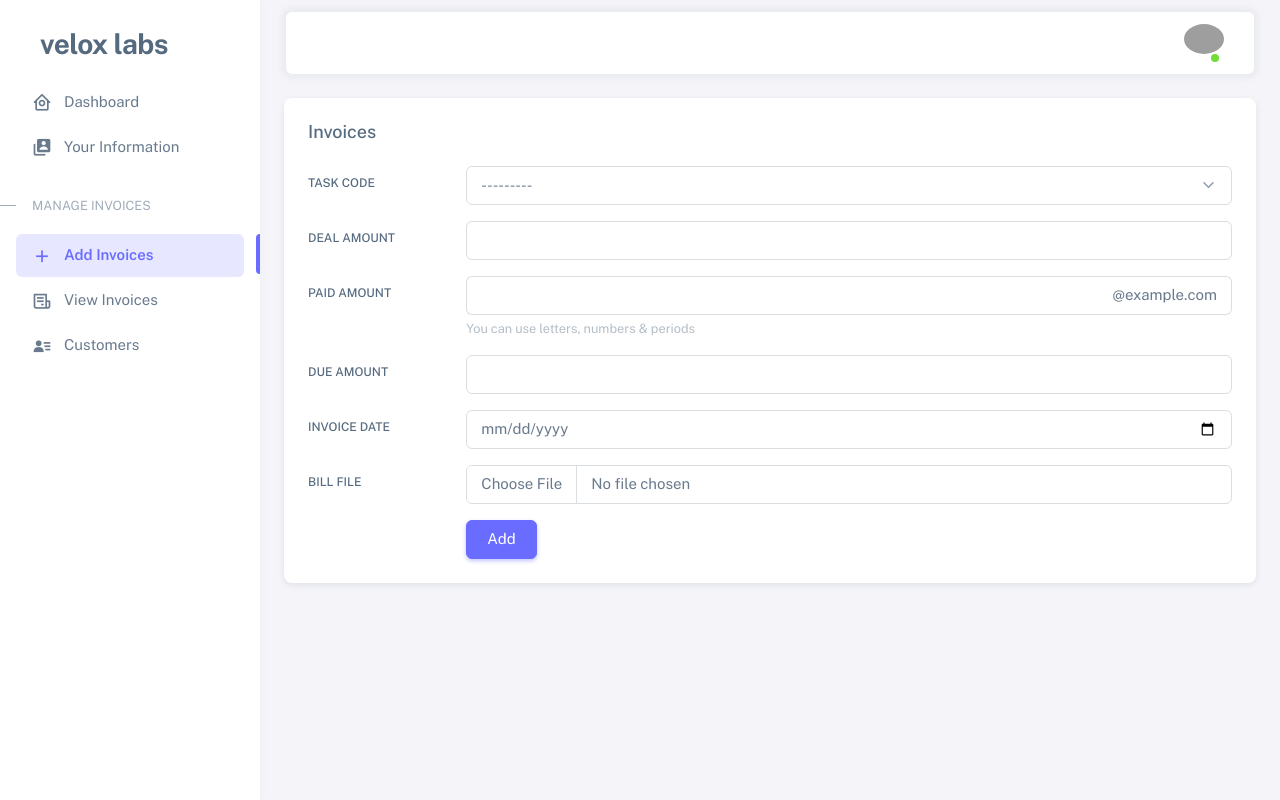
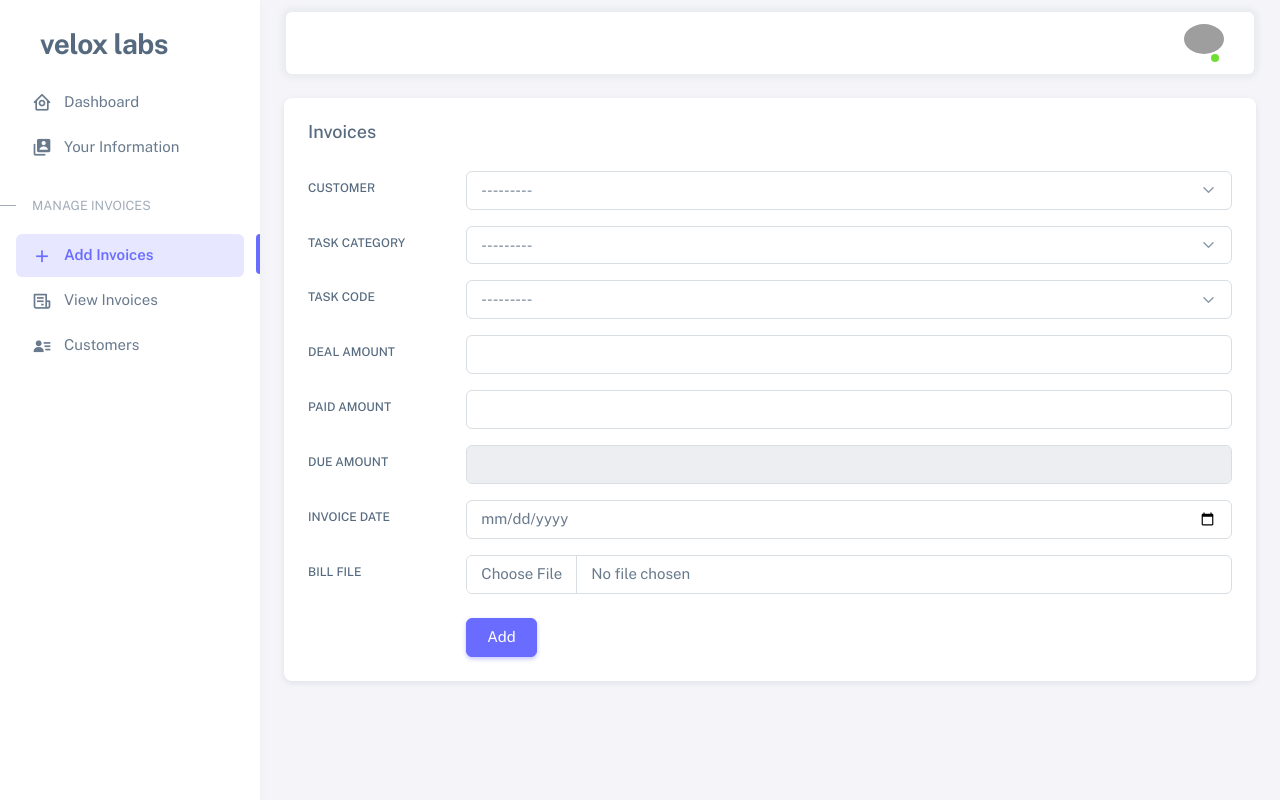
Before and after one commit to Nitin0422/velox_system_sql, a Django app: page /invoice/add in a window 1280 px wide. Run offline with Django 4.2, Linux system fonts and the light colour scheme; a user stored in the database is signed in; tables that the repository leaves empty hold one stand-in row (values such as "Sample post"); some libraries are stand-ins or nearby versions; grey boxes are pictures that could not be loaded.

Commit message:
Added functionality for update and deletion for invoice

```diff
--- a/my_app/templates/temps/invoice_form.html
+++ b/my_app/templates/temps/invoice_form.html
@@ -8,6 +8,67 @@
     <div class="card-body">
       <form method="post" enctype="multipart/form-data">
         {% csrf_token %}
+        <div class="form-text text-danger">{{ form.errors }}</div>
+        {% if is_admin %}
+        <div class= "row mb-3">
+          <label
+            class="col-sm-2 col-form-label"
+            for="{{form.employee.id_for_label}}"
+            >{{form.employee.label}}</label
+          >
+          <div class="col-sm-10">
+            {{form.employee}}
+          </div>
+          {% for error in form.employee.errors %}
+          <div class="d-flex w-50 justify-content-center px-2 text-danger">{{ error }}</div>
+          {% endfor %}
+        </div>
+        {% endif %}
+
+        <div class= "row mb-3" style="display: none;">
+          <label
+            class="col-sm-2 col-form-label"
+            for="{{form.employee.id_for_label}}"
+            >{{form.employee.label}}</label
+          >
+          <div class="col-sm-10">
+            {{form.employee}}
+          </div>
+          {% for error in form.employee.errors %}
+          <div class="d-flex w-50 justify-content-center px-2 text-danger">{{ error }}</div>
+          {% endfor %}
+        </div>
+
+        <div class="row mb-3">
+          <label
+            class="col-sm-2 col-form-label"
+            for="{{form.customer.id_for_label}}"
+            >{{form.customer.label}}</label
+          >
+          <div class="col-sm-10">
+            {{form.customer}}
+            {% for error in form.customer.errors %}
+            <div class="d-flex w-50 justify-content-center px-2 text-danger">{{ error }}</div>
+          {% endfor %}
+          </div>
+
+        </div>
+
+        <div class="row mb-3">
+          <label
+            class="col-sm-2 col-form-label"
+            for="{{form.task_category.id_for_label}}"
+            >{{form.task_category.label}}</label
+          >
+          <div class="col-sm-10">
+            {{form.task_category}}
+            {% for error in form.task_category.errors %}
+            <div class="d-flex w-50 justify-content-center px-2 text-danger">{{ error }}</div>
+          {% endfor %}
+          </div>
+
+        </div>
+
         <div class="row mb-3">
           <label
             class="col-sm-2 col-form-label"
@@ -16,11 +77,13 @@
           >
           <div class="col-sm-10">
             {{form.task_code}}
-            <!-- <select class="form-select" id="{{ form.task_code.id_for_label }}" name="{{ form.task_code }}" aria-label="Default select example">
-                {{ form.task_code }}
-            </select> -->
+            {% for error in form.task_code.errors %}
+            <div class="d-flex w-50 justify-content-center px-2 text-danger">{{ error }}</div>
+          {% endfor %}
           </div>
+
         </div>
+
         <div class="row mb-3">
           <label class="col-sm-2 col-form-label" for="{{form.deal_amount.id_for_label}}"
             >Deal Amount</label
@@ -32,25 +95,26 @@
               id="{{form.deal_amount.id_for_label}}"
               name="{{form.deal_amount.name}}"
             />
+            {% for error in form.deal_amount.errors %}
+            <div class="d-flex w-50 justify-content-center px-2 text-danger">{{ error }}</div>
+          {% endfor %}
           </div>
+
         </div>
         <div class="row mb-3">
           <label class="col-sm-2 col-form-label" for="{{form.paid_amount.id_for_label}}"
             >Paid Amount</label
           >
           <div class="col-sm-10">
-            <div class="input-group input-group-merge">
-              <input
-                type="text"
-                id="{{form.paid_amount.id_for_label}}"
-                name="{{form.paid_amount.name}}"
-                class="form-control"
-              />
-              <span class="input-group-text" id="basic-default-email2"
-                >@example.com</span
-              >
-            </div>
-            <div class="form-text">You can use letters, numbers & periods</div>
+            <input
+              type="text"
+              id="{{form.paid_amount.id_for_label}}"
+              class="form-control phone-mask"
+              name="{{form.paid_amount.name}}"
+            />
+            {% for error in form.paid_amount.errors %}
+            <div class="d-flex w-50 justify-content-center px-2 text-danger">{{ error }}</div>
+          {% endfor %}
           </div>
         </div>
         <div class="row mb-3">
@@ -63,7 +127,11 @@
               id="{{form.due_amount.id_for_label}}"
               class="form-control phone-mask"
               name="{{form.due_amount.name}}"
+              readonly
             />
+            {% for error in form.due_amount.errors %}
+            <div class="d-flex w-50 justify-content-center px-2 text-danger">{{ error }}</div>
+          {% endfor %}
           </div>
         </div>
 
@@ -78,6 +146,9 @@
                 class="form-control phone-mask"
                 name="{{form.invoice_date.name}}"
               />
+              {% for error in form.invoice_date.errors %}
+            <div class="d-flex px-2 text-danger">{{ error }}</div>
+          {% endfor %}
             </div>
           </div>
 
@@ -88,8 +159,12 @@
           <div class="col-sm-10">
             <input class="form-control" type="file" id="{{form.bill_file.id_for_label}}" name="{{form.bill_file.name}}" />
           </div>
+          {% for error in form.bill_file.errors %}
+          <div class=" d-flex w-50 justify-content-center px-2 text-danger">{{ error }}</div>
+        {% endfor %}
         </div>
-        <div class="row justify-content-end">
+
+        <div class="row justify-content-end mt-4">
           <div class="col-sm-10">
             <button type="submit" class="btn btn-primary">Add</button>
           </div>
@@ -99,6 +174,29 @@
   </div>
 </div>
 
+<script>
+  // Get references to the input fields
+  const dealAmountInput = document.getElementById('id_deal_amount');
+  const paidAmountInput = document.getElementById('id_paid_amount');
+  const dueAmountInput = document.getElementById('id_due_amount');
+
+  // Add an input event listener to both dealAmountInput and paidAmountInput
+  dealAmountInput.addEventListener('input', updateDueAmount);
+  paidAmountInput.addEventListener('input', updateDueAmount);
+
+  // Function to update the Due Amount
+  function updateDueAmount() {
+    const dealAmount = parseFloat(dealAmountInput.value) || 0;
+    const paidAmount = parseFloat(paidAmountInput.value) || 0;
+
+    const dueAmount = dealAmount - paidAmount;
+
+    // Update the Due Amount input field
+    dueAmountInput.value = dueAmount.toFixed(2);
+  }
+</script>
+
+
 <script src="{% static 'assets/js/form-basic-inputs.js' %}"></script>
 
 
--- a/my_app/urls.py
+++ b/my_app/urls.py
@@ -21,6 +21,8 @@ urlpatterns = [
 
     path('invoice/add', views.invoice_add, name='invoice_add'),
     path('invoices/', views.invoices_view, name='invoices_view'),
+    path('invoices/edit/<int:invoice_id>', views.invoices_edit, name="invoices_edit"),
+    path('invoices/delete/<int:invoice_id>', views.invoices_delete, name="invoices_delete"),
 
     path('view-data/', views.view_data, name='view_data'),
     path('add-data/', views.add_data, name='add_data'),
--- a/my_app/views.py
+++ b/my_app/views.py
@@ -4,17 +4,20 @@ from django.contrib.auth import login, authenticate, logout
 from .forms import RegistrationForm, InvoiceForm
 from django.contrib.auth.forms import AuthenticationForm
 from .models import *
-from django.shortcuts import get_list_or_404
+from django.shortcuts import get_list_or_404, get_object_or_404
 
 
 
 
 # Create your views here.
-def is_hr(user):
-    return user.groups.filter(name='HR-Admin').exists()
+def is_admin(user):
+    return user.groups.filter(name='Admin').exists()
 
-def is_finance(user):
-    return user.groups.filter(name='Finance-Admin').exists()
+def is_department_admin(user):
+    return user.groups.filter(name='DepartmentAdmin').exists()
+
+def is_staff(user):
+    return user.groups.filter(name='Staff').exists()
 
 @login_required(login_url='/')
 def home(request):
@@ -128,18 +131,20 @@ def tasks_view(request):
 def invoice_add(request):
     if request.method == 'POST':
         print("POST method is OK")
-        form = InvoiceForm(request.POST, request.FILES)  # Populate the form with POST data
-        print("The form is being made ?")
+        form = InvoiceForm(request.POST, request.FILES)
         if form.is_valid():
-            form.save()
+            if is_admin(request.user):
+                form.save()
+            else:
+                form_data = form.save(commit=False)
+                form_data.employee_id = request.user.id
+                form_data.save()
+            print("The form is valid")
             return redirect('my_app:invoices_view')
-            print("The form is valid")
-            # Form is valid, print the data collected from the frontend
-            for key, value in form.cleaned_data.items():
-                print(f'{key}: {value}')
         else:
             print("The form is not valid:  ")
             print(form.errors)
+            return render(request, "temps/invoice_form.html", {"form": form})
     form = InvoiceForm()
     return render(request, 'temps/invoice_form.html', {"form": form})
 
@@ -151,3 +156,27 @@ def invoices_view(request):
     except:
         pass
     return render(request, 'temps/invoices_view.html', {"invoice_instances": invoice_instances})
+
+@login_required(login_url='/')
+def invoices_edit(request, invoice_id):
+    try:
+        invoice_instance = get_object_or_404(Invoice, pk = invoice_id)
+        if request.method == 'POST':
+            form = InvoiceForm(request.POST, instance = invoice_instance)
+            if form.is_valid():
+                form.save()
+                return redirect('my_app:invoices_view')
+        form = InvoiceForm(instance = invoice_instance)
+        return render(request, "temps/invoice_form.html", {"form":form})
+    except:
+        return redirect('my_app:invoices_view')
+
+@login_required(login_url='/')
+def invoices_delete(request, invoice_id):
+    table_name = "Invoices"
+    invoice_instance = get_object_or_404(Invoice, pk = invoice_id)
+    if request.method == "POST":
+        print("I am here")
+        invoice_instance.delete()
+        return redirect('my_app:invoices_view')
+    return render(request, "temps/confirm.html", {"instance" : invoice_instance, "table_name" : table_name})
```
Also changed, not shown: my_app/templates/temps/confirm.html (added, +26 -0 lines), my_app/migrations/0008_alter_invoice_employee.py (added), 2 other files.
